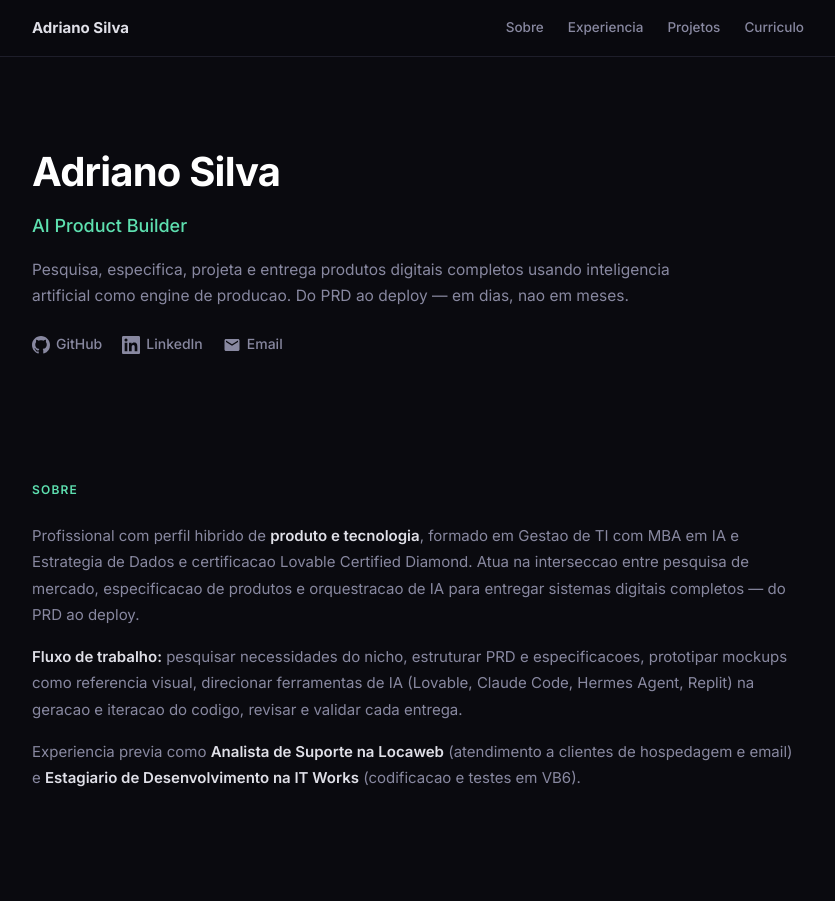
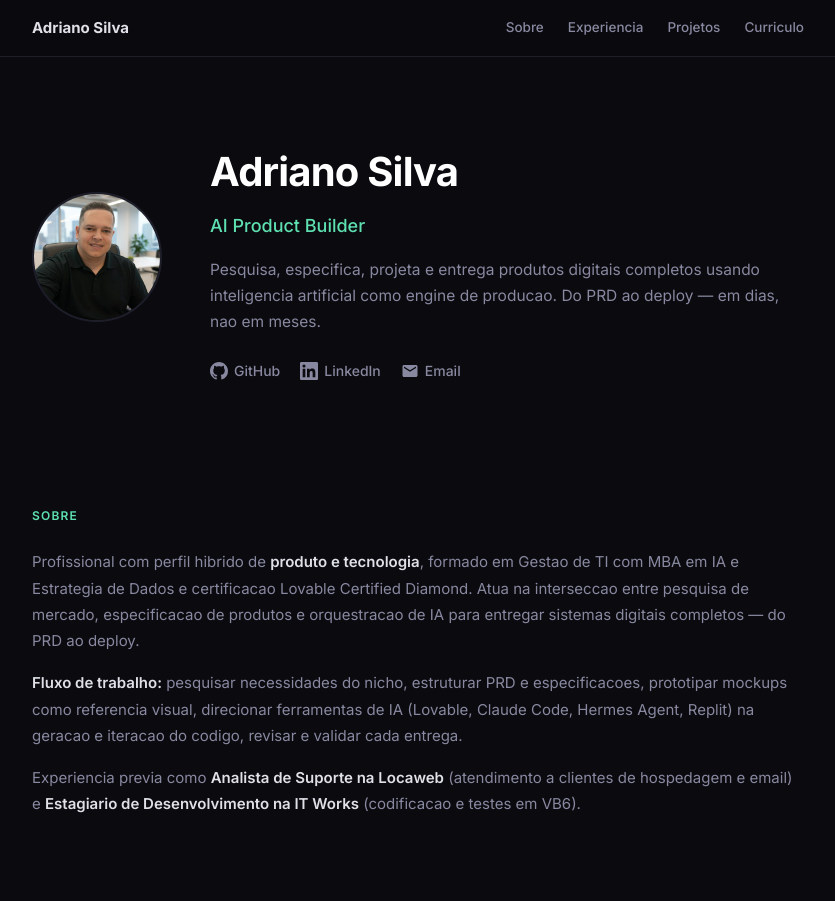
Before and after one commit to kemaai/Adriano-portfolio, a plain HTML site: page index.html in a window 1280 px wide. Shown: the top 901 px of the page, without its empty margins (222-1057 px from the left). Drawn offline with Linux system fonts and the light colour scheme.

Commit message:
Add profile photo to hero section (circle, left-aligned)

```diff
--- a/index.html
+++ b/index.html
@@ -75,6 +75,23 @@ nav .links a:hover { color: var(--accent); }
 /* Hero */
 .hero {
   padding: 140px 0 60px;
+  display: flex;
+  gap: 48px;
+  align-items: center;
+}
+.hero-photo {
+  flex-shrink: 0;
+}
+.hero-photo img {
+  width: 130px;
+  height: 130px;
+  border-radius: 50%;
+  object-fit: cover;
+  border: 2px solid var(--border);
+}
+.hero-content {
+  flex: 1;
+  min-width: 0;
 }
 .hero h1 {
   font-size: 40px;
@@ -113,6 +130,11 @@ nav .links a:hover { color: var(--accent); }
 }
 .hero .links-row a:hover { color: var(--accent); }
 .hero .links-row a svg { width: 18px; height: 18px; }
+@media (max-width: 640px) {
+  .hero { flex-direction: column; text-align: center; gap: 24px; }
+  .hero p { margin: 0 auto 24px; }
+  .hero .links-row { justify-content: center; }
+}
 
 /* Sections */
 section { padding: 64px 0; }
@@ -364,6 +386,10 @@ footer a:hover { color: var(--accent); }
 
 <!-- Hero -->
 <header class="hero">
+  <div class="hero-photo">
+    <img src="foto-perfil.jpg" alt="Adriano Silva" loading="lazy">
+  </div>
+  <div class="hero-content">
     <h1>Adriano Silva</h1>
     <div class="tagline">AI Product Builder</div>
     <p>
@@ -382,6 +408,7 @@ footer a:hover { color: var(--accent); }
         <svg viewBox="0 0 24 24" fill="currentColor"><path d="M20 4H4c-1.1 0-2 .9-2 2v12c0 1.1.9 2 2 2h16c1.1 0 2-.9 2-2V6c0-1.1-.9-2-2-2zm0 4l-8 5-8-5V6l8 5 8-5v2z"/></svg>
         Email
       </a>
+    </div>
   </div>
 </header>
 
```
Also changed, not shown: foto-perfil.jpg (added). Lines whose indentation alone changed are shown as unchanged.
